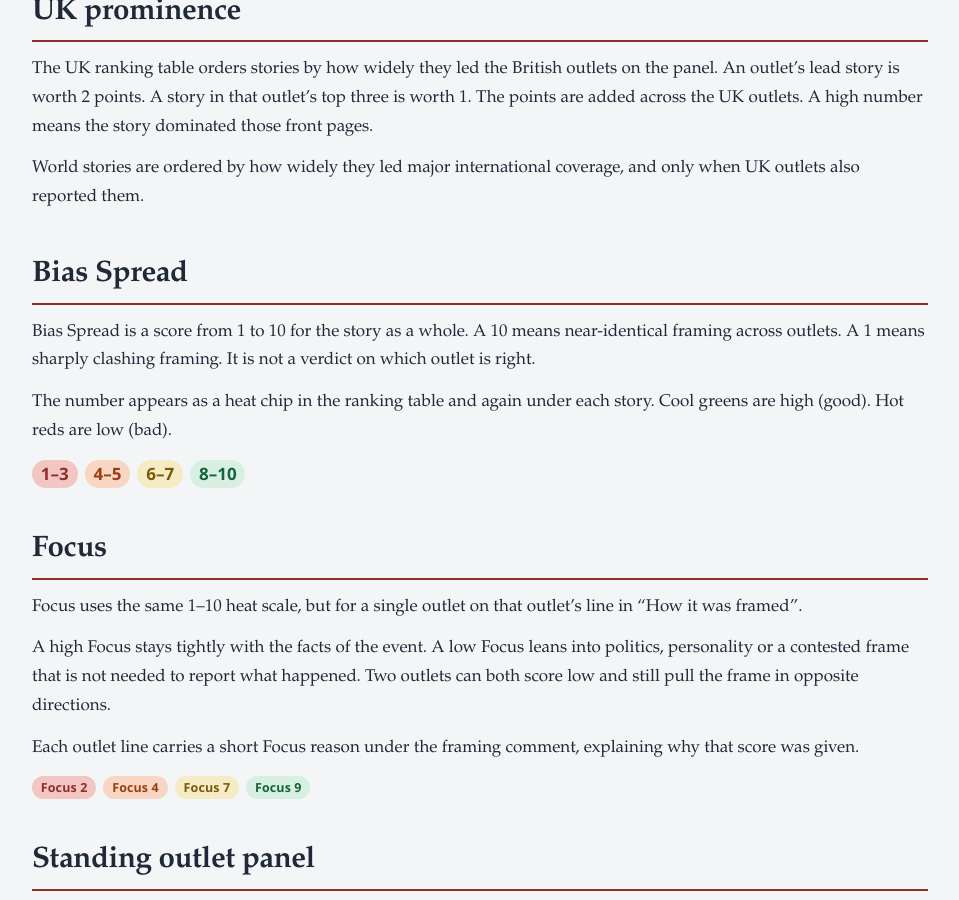
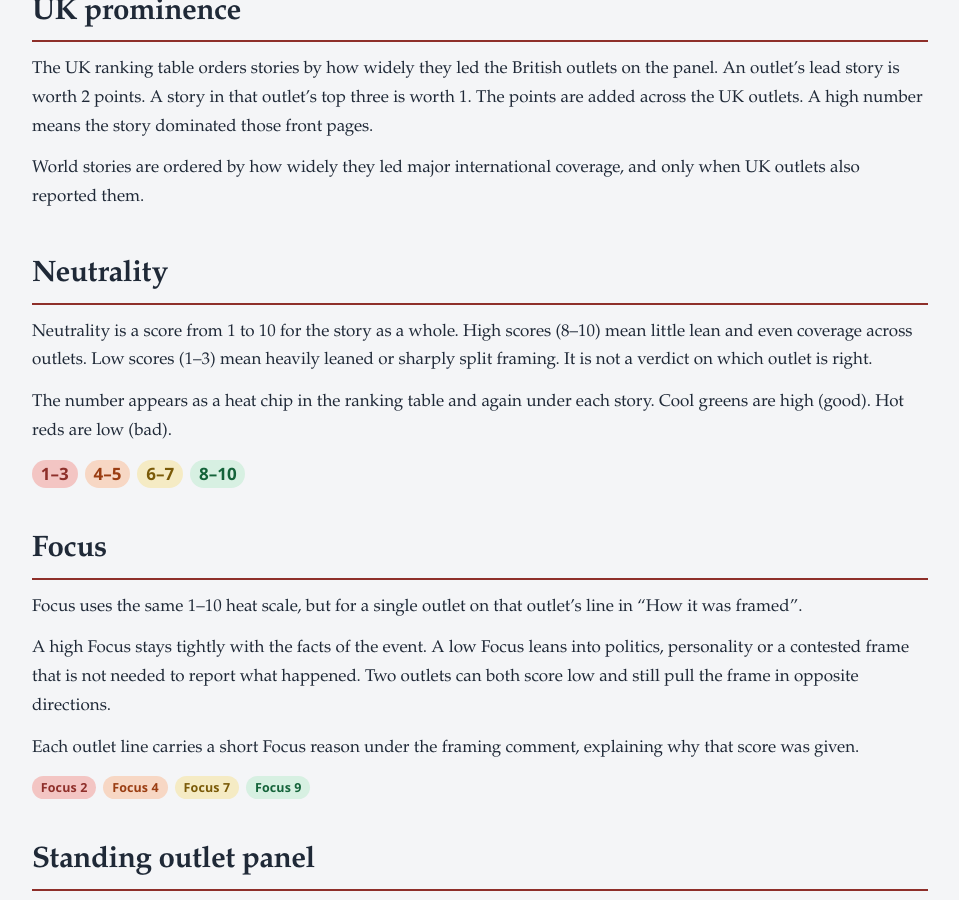
Before and after one commit to UKwebfilter/UKWebFilter, a Jekyll site: the page built from how-it-works.md, in a window 1280 px wide and 900 px high, scrolled down 612 px. Shown: the whole window, without its empty margins (160-1119 px from the left). Built offline with Jekyll 4.4.1, drawn with Linux system fonts in a browser that asks for light colours.

Commit message:
Add score meters; rename Bias Spread to Neutrality

```diff
--- a/how-it-works.md
+++ b/how-it-works.md
@@ -2,7 +2,7 @@
 layout: page
 title: How it works
 permalink: /how-it-works/
-description: How Natter scores UK prominence, Bias Spread, and Focus, and which outlets sit on the standing panel.
+description: How Natter scores UK prominence, Neutrality, and Focus, and which outlets sit on the standing panel.
 ---
 
 Natter lines up the morning’s stories in two blocks — the UK top five, then up to five world stories that also have UK coverage — and how a standing panel of outlets framed each one. The scores describe the coverage. They do not pick a winner.
@@ -21,9 +21,9 @@ The UK ranking table orders stories by how widely they led the British outlets o
 
 World stories are ordered by how widely they led major international coverage, and only when UK outlets also reported them.
 
-## Bias Spread
+## Neutrality
 
-Bias Spread is a score from 1 to 10 for the story as a whole. A 10 means near-identical framing across outlets. A 1 means sharply clashing framing. It is not a verdict on which outlet is right.
+Neutrality is a score from 1 to 10 for the story as a whole. High scores (8–10) mean little lean and even coverage across outlets. Low scores (1–3) mean heavily leaned or sharply split framing. It is not a verdict on which outlet is right.
 
 The number appears as a heat chip in the ranking table and again under each story. Cool greens are high (good). Hot reds are low (bad).
 
```
